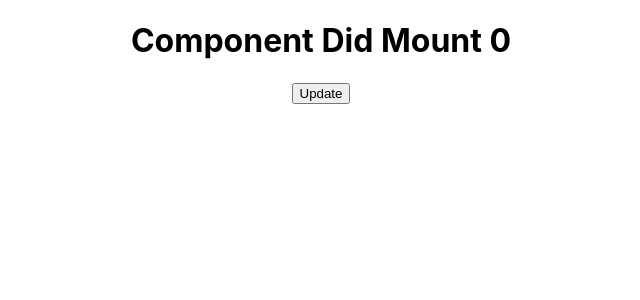
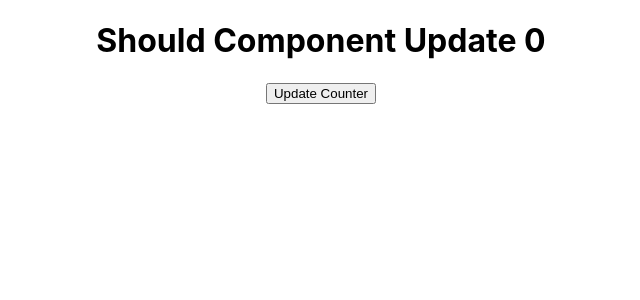
Before and after one commit to Nitish8800/React-Practice-Tutorial, a React (Create React App) app in the folder react_tutorial_3_state-fun/: page / in a window 1280 px wide. Shown: the top 300 px of the page, without its empty margins (319-959 px from the left). Built offline with nearby package versions, Linux system fonts and the light colour scheme.

Commit message:
React tutorial in Hindi #26 shouldComponentUpdate life cycle method

```diff
--- a/react_tutorial_3_state-fun/src/App.js
+++ b/react_tutorial_3_state-fun/src/App.js
@@ -309,26 +309,58 @@
 // <------------------------------>/                 React tutorial in Hindi #25 componentDidUpdate life cycle method in ReactJs
 // </===============->/
 
-import logo from "./logo.svg";
+// import logo from "./logo.svg";
+// import "./App.css";
+// import React from "react";
+// class App extends React.Component {
+//   constructor() {
+//     super();
+//     console.warn("constructor");
+//     this.state = { count: 0 };
+//   }
+//   componentDidUpdate(preProps, preState, snapshot) {
+//     console.warn("componentDidUpdate", preState);
+//   }
+//   render() {
+//     console.warn("render");
+
+//     return (
+//       <div className="App">
+//         <h1>Component Did Mount {this.state.count}</h1>
+//         <button onClick={() => this.setState({ count: this.state.count + 1 })}>
+//           Update
+//         </button>
+//       </div>
+//     );
+//   }
+// }
+
+// export default App;
+
+// <------------------------------>/                 React tutorial in Hindi #26 shouldComponentUpdate life cycle method
+// </===============->/
 import "./App.css";
 import React from "react";
 class App extends React.Component {
   constructor() {
     super();
-    console.warn("constructor");
-    this.state = { count: 0 };
+    this.state = {
+      count: 0,
+    };
   }
-  componentDidUpdate(preProps, preState, snapshot) {
-    console.warn("componentDidUpdate", preState);
+  shouldComponentUpdate() {
+    console.warn("shouldComponentUpdate", this.state.count);
+    if (this.state.count < 5) {
+      return true;
+    }
   }
+
   render() {
-    console.warn("render");
-
     return (
       <div className="App">
-        <h1>Component Did Mount {this.state.count}</h1>
+        <h1> Should Component Update {this.state.count}</h1>
         <button onClick={() => this.setState({ count: this.state.count + 1 })}>
-          Update
+          Update Counter
         </button>
       </div>
     );
```
